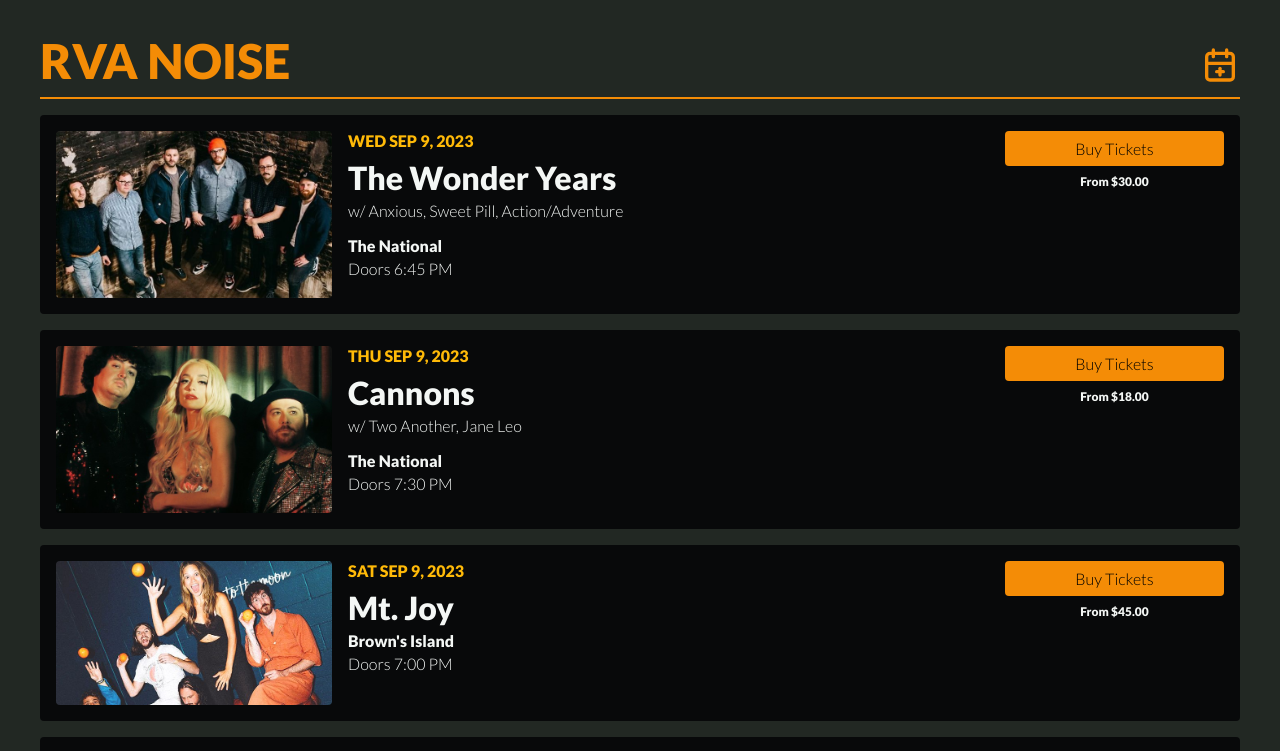
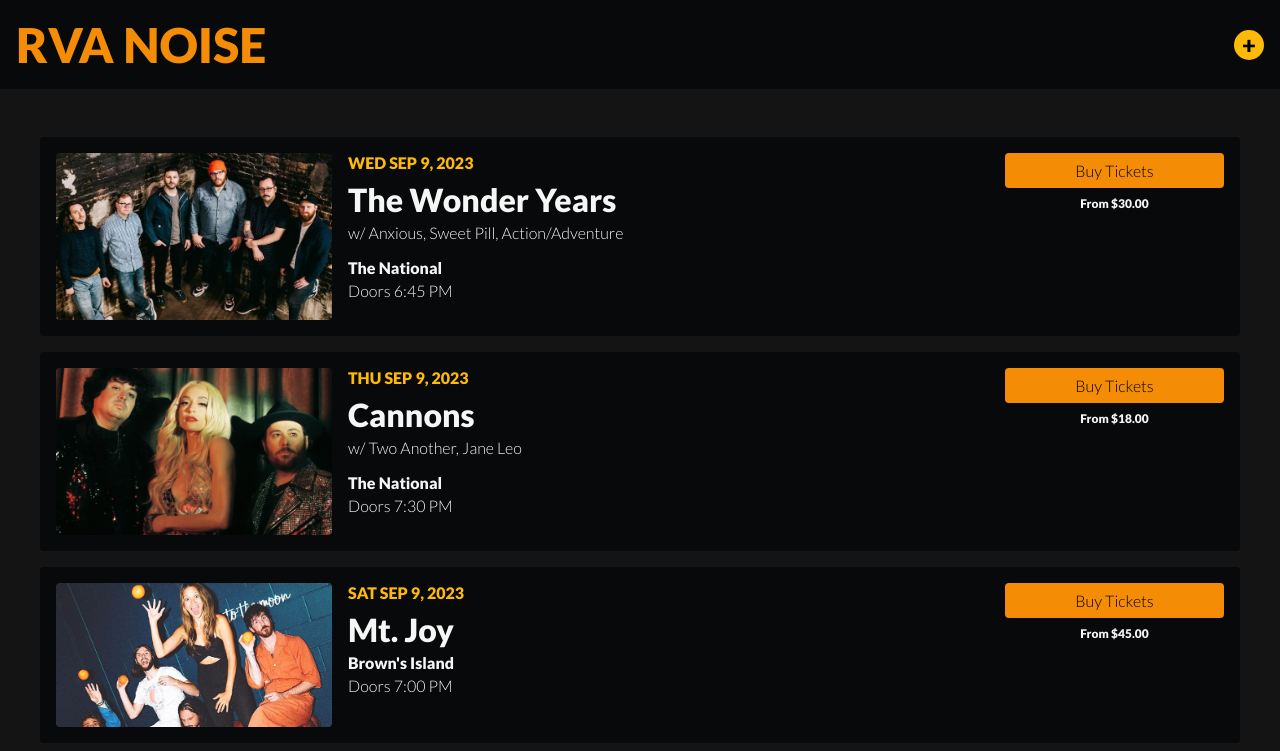
Before and after one commit to jxhnkndl/typescript-concert-list, a React (Vite) app: page / in a window 1280 px wide. Shown: the top 751 px of the page. Built offline with nearby package versions, Linux system fonts and the light colour scheme.

Commit message:
reconfigure page layout and add concert icon

```diff
--- a/src/App.module.css
+++ b/src/App.module.css
@@ -5,9 +5,9 @@
   flex-direction: column;
   justify-content: space-between;
   min-height: 100vh;
-  padding: 2rem 2.5rem;
 }
 
 .main-content {
+  padding: 2rem 2.5rem;
   flex-grow: 1;
 }
--- a/src/layout/Header/Header.module.css
+++ b/src/layout/Header/Header.module.css
@@ -1,18 +1,18 @@
 @import '../../vars.css';
 
 .header {
+  padding: 1rem;
   margin-bottom: 1rem;
-  border-bottom: var(--primary) solid 2px;
   display: flex;
   justify-content: space-between;
   align-items: center;
+  background-color: var(--base-900);
 }
 
 .h1 {
-  font-size: 1.25rem;
+  font-size: 1.75rem;
   text-transform: uppercase;
   color: var(--primary);
-  margin-bottom: .5rem;
   text-decoration: none;
 }
 
@@ -27,16 +27,15 @@
   align-items: center;
 }
 
-.icon {
-  font-size: 1.25rem;
-  margin-left: .25rem;
-  color: var(--primary);
-  display: inline;
-}
-
-.icon:hover,
-.icon:active {
-  color: var(--secondary);
+.btn {
+  height: 30px;
+  width: 30px;
+  font-size: 1.5rem;
+  font-weight: bold;
+  background-color: var(--secondary);
+  border: none;
+  border-radius: 100%;
+  cursor: pointer;
 }
 
 @media screen and (min-width: 768px) {
--- a/src/layout/Header/Header.tsx
+++ b/src/layout/Header/Header.tsx
@@ -1,6 +1,5 @@
+import { Link } from 'react-router-dom';
 import styles from './Header.module.css';
-import { Link } from 'react-router-dom';
-import { TbCalendarPlus } from 'react-icons/tb';
 
 const Header = () => {
   return (
@@ -10,7 +9,7 @@
       </Link>
       <nav className={styles.nav}>
         <Link to="/create" className={styles.link}>
-          <TbCalendarPlus className={styles.icon} />
+          <button className={styles.btn}>+</button>
         </Link>
       </nav>
     </header>
--- a/src/vars.css
+++ b/src/vars.css
@@ -2,7 +2,7 @@
   --base-100: #f4f7f5;
   --base-300: #ccd1ce;
   --base-500: #575a5e;
-  --base-700: #222823;
+  --base-700: #131413;
   --base-900: #08090a;
   --primary: #f48c06;
   --secondary: #ffba08;
```
